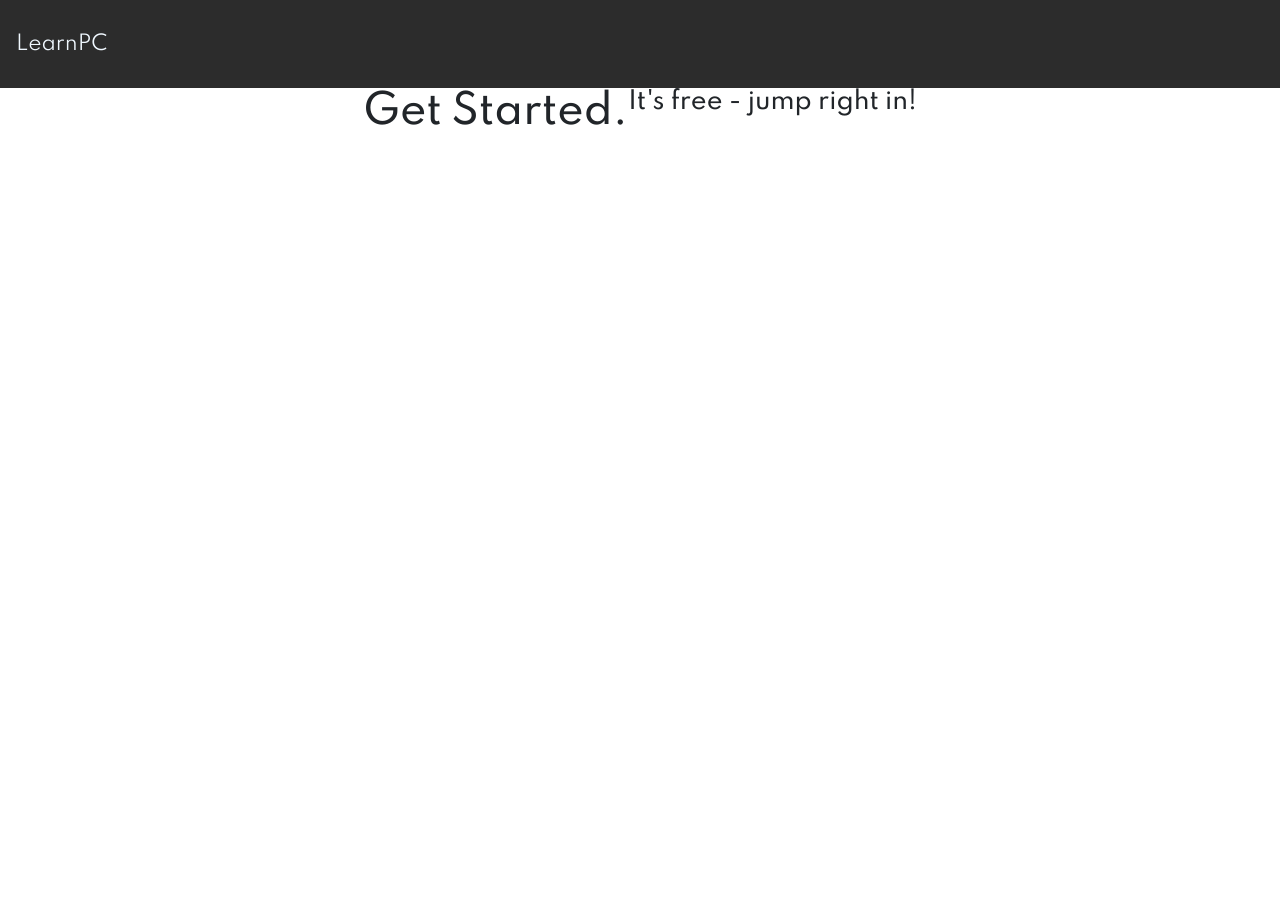
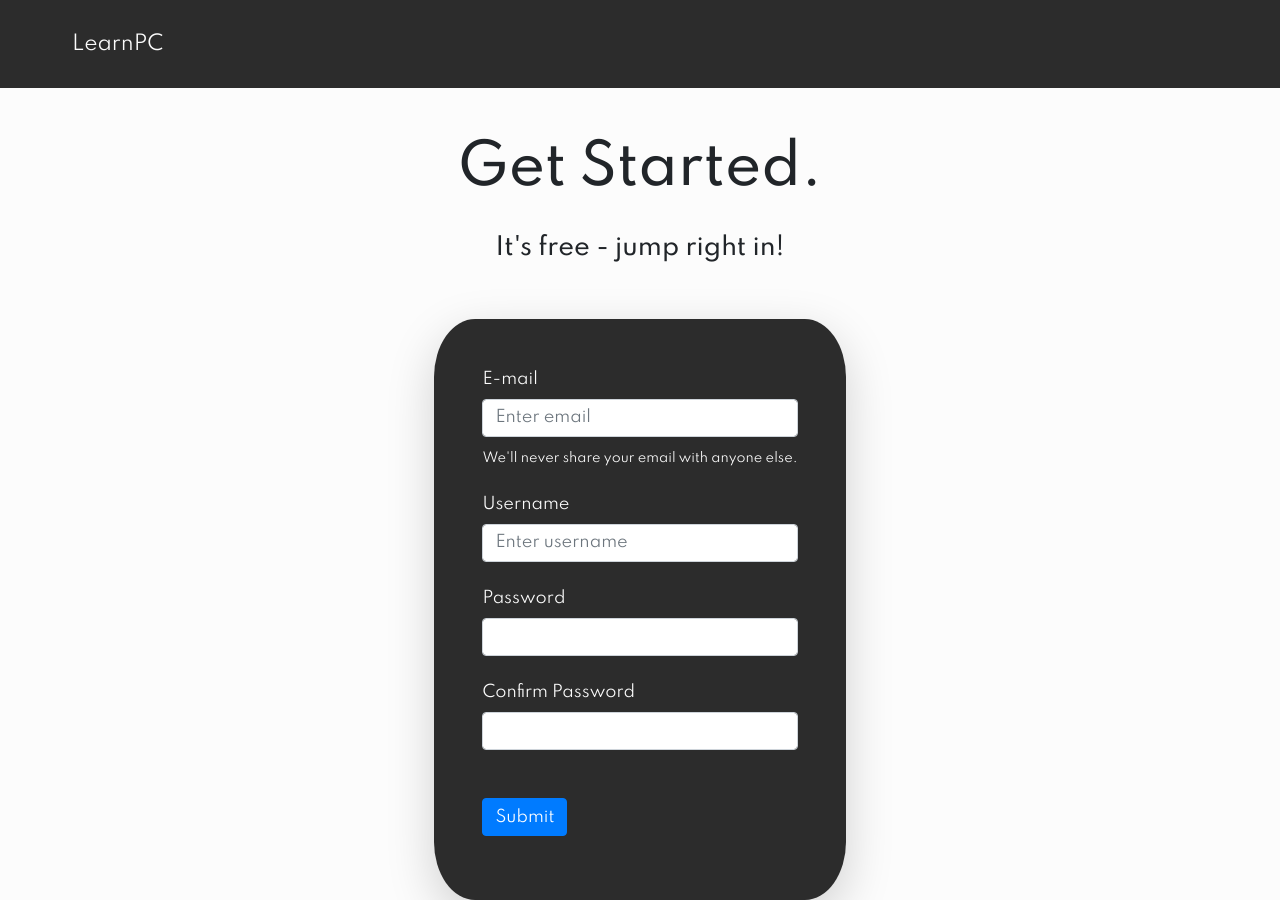
Before and after one commit to krishnarao22/LearnPC, a Flask app: template templates/login.html in a window 1280 px wide. Before the commit the page ends 125 px from the top, so only its background shows below. Run offline with Flask 2, Linux system fonts and the light colour scheme; the template is opened without the code that fills it, so the values that code supplies are empty; some libraries are stand-ins or nearby versions.

Commit message:
Added form to sign-up page, added login.css, db now functional

```diff
--- a/application.py
+++ b/application.py
@@ -30,20 +30,24 @@ app.config["SESSION_TYPE"] = "filesystem"
 Session(app)
 
 # Configure CS50 Library to use SQLite database
-# db = SQL("sqlite:///learnPC.db")
+db = SQL("sqlite:///learnPC.db")
 
 
 @app.route("/", methods=["GET"])
 def home():
     views = db.execute("SELECT * FROM views")
-    views = views[0]['views']
+    views = views[0]['Views']
     views += 1
+    print(views)
+    db.execute("UPDATE views set Views=:views", views=views)
     return render_template("home.html")
 
-@app.route("/signup", methods=["GET", "POST"])
+@app.route("/sign_up", methods=["GET", "POST"])
 def signUp():
     if request.method == "GET":
         views = db.execute("SELECT * FROM views")
-        views = views[0]['views']
+        views = views[0]['Views']
         views += 1
+        print(views)
+        db.execute("UPDATE views set Views=:views", views=views)
         return render_template("login.html")
--- a/static/general.css
+++ b/static/general.css
@@ -2,6 +2,7 @@
 
 body{
     font-family: 'Spartan', sans-serif;
+    background-color: #fcfcfc;
 }
 
 nav{
@@ -27,3 +28,15 @@ nav{
 .background-blue{
     background-color: #f0f6f7;
 }
+
+.mainLink, .mainLink:hover{
+    color:#fcfcfc;
+}
+
+.navLink{
+    color:#fcfcfc;
+}
+
+.navLink:hover{
+    color:#83ffe6;
+}
--- a/static/home.css
+++ b/static/home.css
@@ -3,7 +3,7 @@
 }
 
 #mainTitle{
-    font-size: 45px;
+    font-size: 40px;
     font-weight:700px;
 }
 
--- /dev/null
+++ b/static/login.css
@@ -0,0 +1,14 @@
+#mainTitle{
+    font-size: 55px;
+    font-weight: 800px;
+}
+
+form{
+    border-radius: 10%;
+    background-color: #2c2c2c;
+    color: #fcfcfc
+}
+
+small{
+    color: #fcfcfc;
+}
--- a/templates/home.html
+++ b/templates/home.html
@@ -19,7 +19,7 @@
                 <h1 id="mainTitle">Learn about your PC - quick and easy!</h1>
             </div>
             <div class="d-flex flex-row justify-content-center pt-5">
-                <button type="button" id="signUpBtn" class="btn btn-primary mr-4 main-btn p-4">Sign Up!</button>
+                <a class="mainLink" href="/sign_up"><button type="button" id="signUpBtn" class="btn btn-primary mr-4 main-btn p-4">Sign Up!</button></a>
                 <button type="button" class="btn btn-primary ml-4 main-btn p-4">Log In!</button>
             </div>
         </div>
--- a/templates/layout.html
+++ b/templates/layout.html
@@ -19,9 +19,9 @@
     <body>
     <!-- Nav -->
         <nav class="navbar navbar-expand-lg pt-4 pb-4">
-            <div class="container-fluid nav-left">
-                <ul class="navbar-nav nav-left">
-                    <li class="navbar-brand nav-item">LearnPC</li>
+            <div class="container-fluid">
+                <ul class="navbar-nav nav-left ml-5 pl-2">
+                    <a href="/" class="navLink"><li class="navbar-brand nav-item">LearnPC</li></a>
                 </ul>
                 <ul class="navbar-nav nav-right">
                     {% block navItems %}{% endblock %}
--- a/templates/login.html
+++ b/templates/login.html
@@ -4,21 +4,49 @@
    Login/Sign Up
 {% endblock %}
 
+{% block links %}
+    <link rel="stylesheet" type="text/css" href="../static/login.css">
+{% endblock %}
+
+
 {% block main %}
 
-<div class="container-fluid">
+<div class="container-fluid white">
 
-    <div class="container-fluid d-flex justify-content-center">
+    <div class="container-fluid white">
 
-        <h1>Get Started.</h1>
-        <h4>It's free - jump right in!</h4>
+        <div class="d-flex justify-content-center mt-5" id="mainTitle">
+            <h1 id="mainTitle">Get Started.</h1>
+        </div>
 
+        <div class="d-flex justify-content-center mt-4">
+            <h4>It's free - jump right in!</h4>
+        </div>
 
-
-
-
-
-
+        <div class="d-flex justify-content-center mt-5">
+            <form class="p-5 shadow-lg">
+                <div class="form-group">
+                    <label for="emailInput">E-mail</label>
+                    <input type="text" class="form-control" id="emailInput" name="email" placeholder="Enter email">
+                    <small class="form-text pt-2">We'll never share your email with anyone else.</small>
+                </div>
+                <div class="form-group mt-4">
+                    <label for="usernameInput">Username</label>
+                    <input type="text" class="form-control" id="usernameInput" name="username" placeholder="Enter username">
+                </div>
+                <div class="form-group mt-4">
+                    <label for="pw">Password</label>
+                    <input type="password" class="form-control" id="pw" name="password">
+                </div>
+                <div class="form-group mt-4">
+                    <label for="pwConfirm">Confirm Password</label>
+                    <input type="password" class="form-control" id="pwConfirm" name="pwConfirm">
+                </div>
+                <div class="form-group mt-5">
+                    <input type="submit" class="btn btn-primary">
+                </div>
+            </form>
+        </div>
     </div>
 
 </div>
```
Also changed, not shown: learnPC.db.
